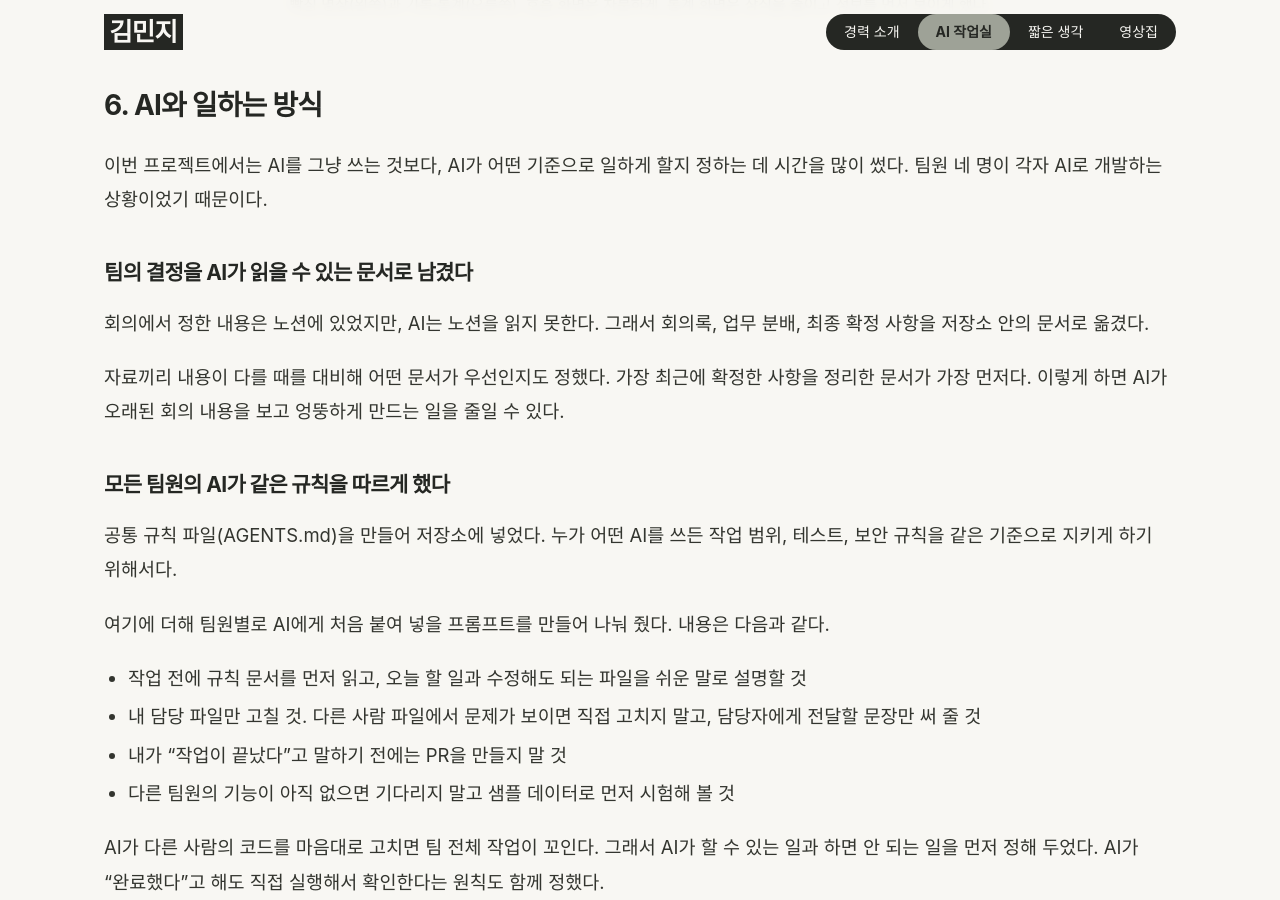
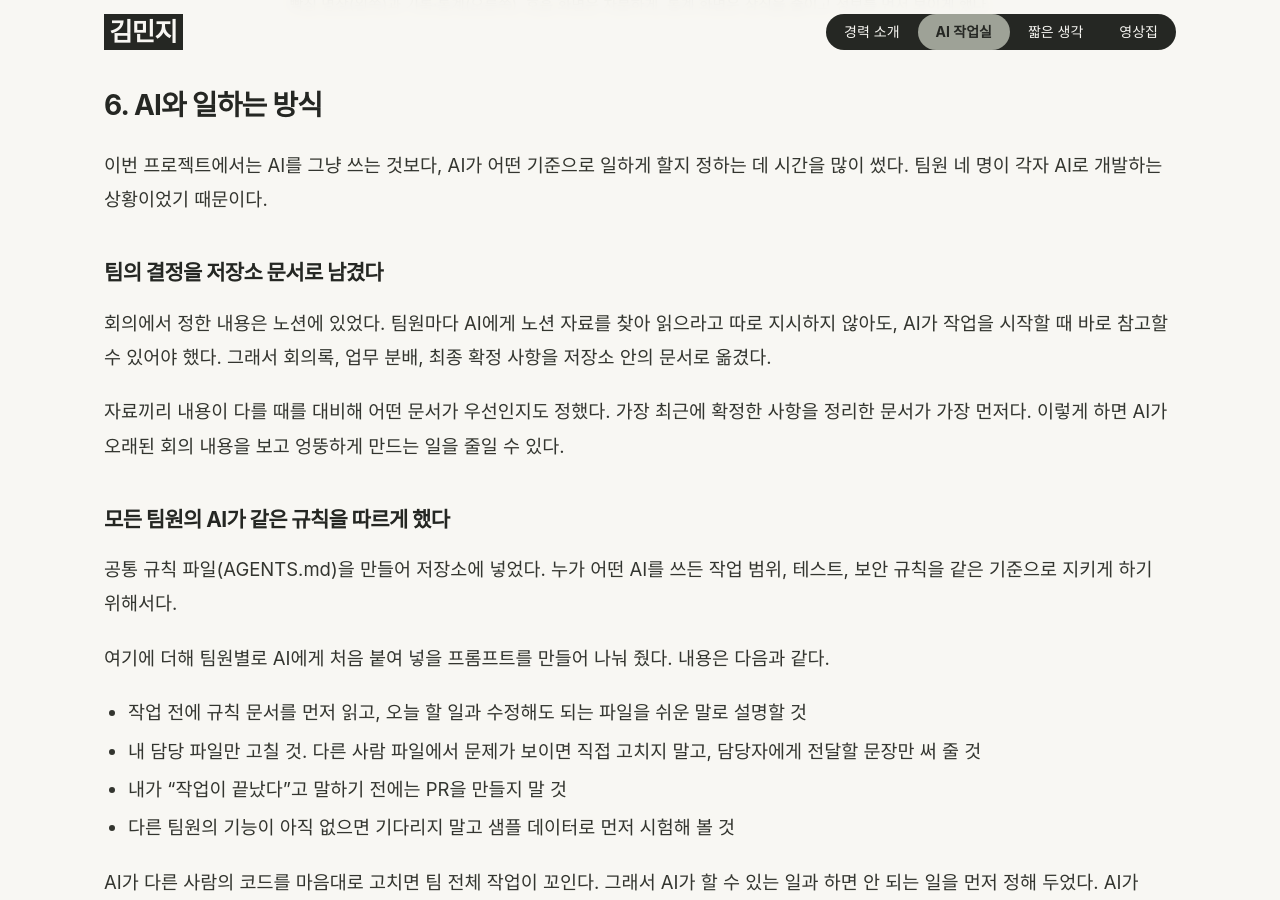
Before and after one commit to k-im-rose/k-im-rose.github.io, a Jekyll site: the page built from _posts/2026-11-26-office-reset.md, in a window 1280 px wide and 900 px high, scrolled down 11858 px. Built offline with Jekyll 4.4.1, drawn with Linux system fonts in a browser that asks for light colours; some web fonts are replaced.

Commit message:
잠깐만 휴식 글: 저장소 문서로 옮긴 이유 문장 정정
Co-Authored-By: Claude Opus 5.5 <noreply@anthropic.com>

```diff
--- a/_posts/2026-11-26-office-reset.md
+++ b/_posts/2026-11-26-office-reset.md
@@ -178,9 +178,9 @@ PR 규칙도 따로 정했다. PR이 하나 올라올 때마다 누군가의 작
 
 이번 프로젝트에서는 AI를 그냥 쓰는 것보다, AI가 어떤 기준으로 일하게 할지 정하는 데 시간을 많이 썼다. 팀원 네 명이 각자 AI로 개발하는 상황이었기 때문이다.
 
-### 팀의 결정을 AI가 읽을 수 있는 문서로 남겼다
+### 팀의 결정을 저장소 문서로 남겼다
 
-회의에서 정한 내용은 노션에 있었지만, AI는 노션을 읽지 못한다. 그래서 회의록, 업무 분배, 최종 확정 사항을 저장소 안의 문서로 옮겼다.
+회의에서 정한 내용은 노션에 있었다. 팀원마다 AI에게 노션 자료를 찾아 읽으라고 따로 지시하지 않아도, AI가 작업을 시작할 때 바로 참고할 수 있어야 했다. 그래서 회의록, 업무 분배, 최종 확정 사항을 저장소 안의 문서로 옮겼다.
 
 자료끼리 내용이 다를 때를 대비해 어떤 문서가 우선인지도 정했다. 가장 최근에 확정한 사항을 정리한 문서가 가장 먼저다. 이렇게 하면 AI가 오래된 회의 내용을 보고 엉뚱하게 만드는 일을 줄일 수 있다.
 
```
